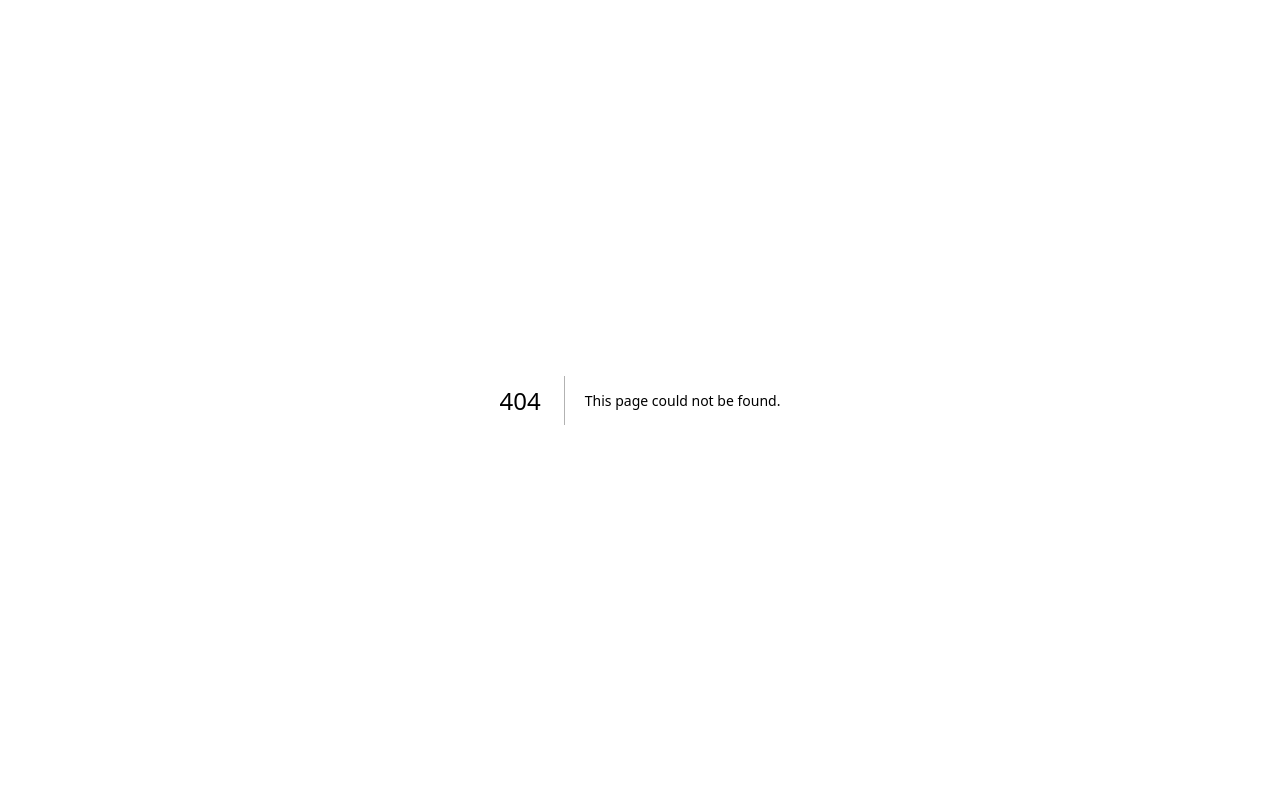
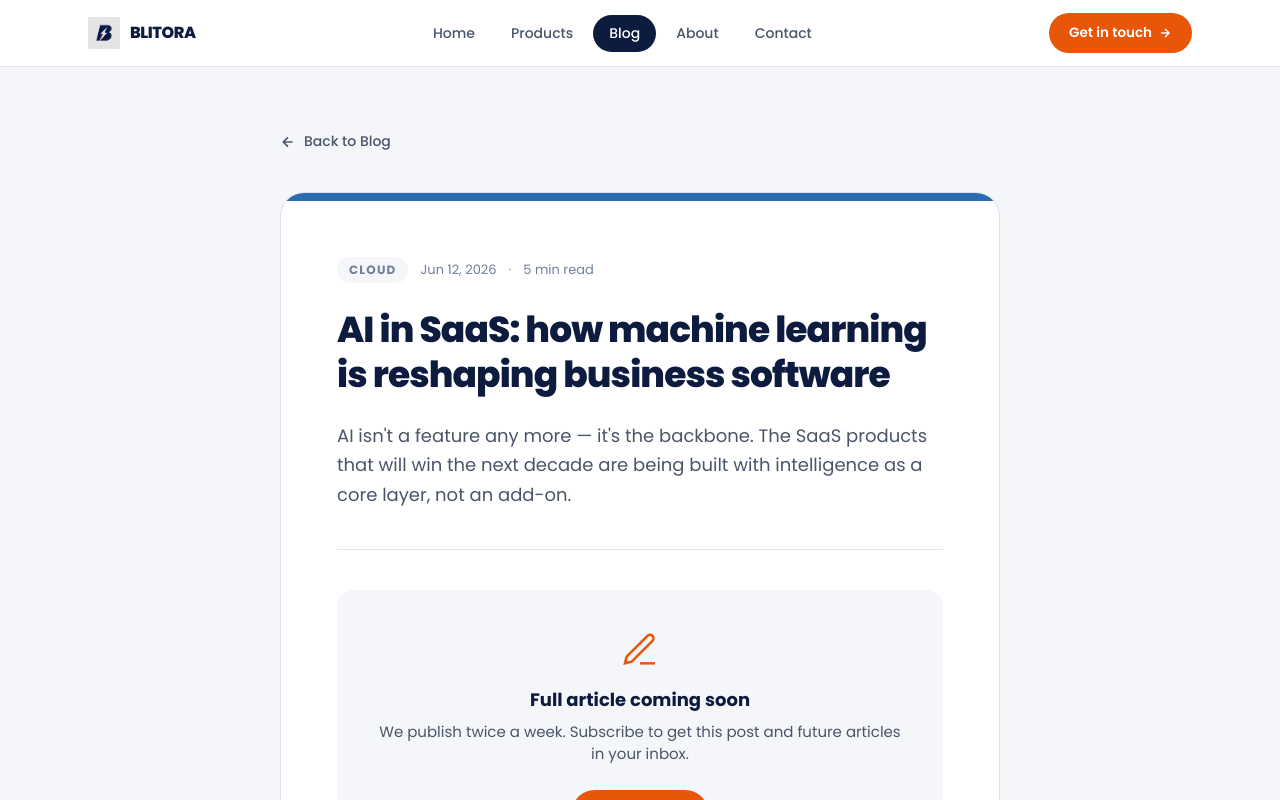
Before and after one commit to Blitora/blitora-corporate, a Next.js app: page /blog/ai-in-saas-machine-learning in a window 1280 px wide. Before the commit this address had no page. Shown: the top 800 px of the page. Built offline with nearby package versions, Linux system fonts and the light colour scheme.

Commit message:
feat: add blog post dynamic route

```diff
--- /dev/null
+++ b/pages/blog/[slug].js
@@ -0,0 +1,151 @@
+import Link from 'next/link';
+import Layout from '../../components/Layout';
+
+const posts = {
+  'fast-deployment-vs-feature-bloat': {
+    tag: 'SaaS Strategy',
+    title: 'Why fast deployment beats feature bloat every time',
+    date: 'Jun 28, 2026',
+    read: '4 min',
+    color: '#E8560A',
+    excerpt: 'In the race to build the perfect product, most teams fall into the same trap — adding more features instead of shipping faster. Here\'s why velocity always wins.',
+  },
+  'digital-tools-dietitian-practices': {
+    tag: 'Health Tech',
+    title: 'How digital tools are transforming dietitian practices in 2026',
+    date: 'Jun 25, 2026',
+    read: '6 min',
+    color: '#1D9E75',
+    excerpt: 'Dietitians who embrace digital patient management are seeing better compliance, better outcomes, and less administrative overhead. Here\'s what the shift looks like on the ground.',
+  },
+  'legacy-erp-to-cloud': {
+    tag: 'Cloud Industry',
+    title: 'The shift from legacy ERP to modern cloud platforms',
+    date: 'Jun 22, 2026',
+    read: '5 min',
+    color: '#2B6CB0',
+    excerpt: 'Legacy ERP systems were built for a different era. Cloud-native platforms are rewriting the rules — faster to deploy, cheaper to run, and built for the way businesses actually work today.',
+  },
+  'introducing-blitora-pulse': {
+    tag: 'Product',
+    title: 'Introducing Blitora Pulse: health management reinvented',
+    date: 'Jun 18, 2026',
+    read: '3 min',
+    color: '#E8560A',
+    excerpt: 'Blitora Pulse is the first product in the Blitora suite. Built for dietitians, clinics, and individuals who want to take health management seriously.',
+  },
+  'multi-product-saas-one-platform': {
+    tag: 'Business',
+    title: 'Multi-product SaaS: why one platform beats ten vendors',
+    date: 'Jun 15, 2026',
+    read: '7 min',
+    color: '#1D9E75',
+    excerpt: 'The era of best-of-breed everything is giving way to something more practical: one platform, multiple products, one account. Here\'s the business case for consolidation.',
+  },
+  'ai-in-saas-machine-learning': {
+    tag: 'Cloud',
+    title: 'AI in SaaS: how machine learning is reshaping business software',
+    date: 'Jun 12, 2026',
+    read: '5 min',
+    color: '#2B6CB0',
+    excerpt: 'AI isn\'t a feature any more — it\'s the backbone. The SaaS products that will win the next decade are being built with intelligence as a core layer, not an add-on.',
+  },
+};
+
+export default function BlogPost({ slug }) {
+  const post = posts[slug];
+
+  if (!post) {
+    return (
+      <Layout title="Post not found">
+        <section className="py-20 min-h-screen flex items-center justify-center">
+          <div className="text-center">
+            <h1 className="font-extrabold text-[40px] mb-4" style={{ color: '#0D1B3E' }}>404</h1>
+            <p className="text-[18px] mb-8" style={{ color: '#4A5568' }}>Post not found.</p>
+            <Link href="/blog" className="px-6 py-3 rounded-full text-white font-semibold" style={{ backgroundColor: '#E8560A' }}>
+              Back to Blog
+            </Link>
+          </div>
+        </section>
+      </Layout>
+    );
+  }
+
+  return (
+    <Layout title={post.title} description={post.excerpt}>
+      <section className="py-16 min-h-screen" style={{ backgroundColor: '#F5F6FA' }}>
+        <div className="max-w-3xl mx-auto px-6">
+
+          {/* Back */}
+          <Link href="/blog" className="inline-flex items-center gap-2 text-[14px] font-medium mb-10 hover:opacity-70 transition-opacity" style={{ color: '#4A5568' }}>
+            <svg width="16" height="16" viewBox="0 0 24 24" fill="none" stroke="currentColor" strokeWidth="2.5">
+              <path d="M19 12H5M12 5l-7 7 7 7"/>
+            </svg>
+            Back to Blog
+          </Link>
+
+          <div className="bg-white rounded-3xl overflow-hidden shadow-sm" style={{ border: '1px solid #E0E3ED' }}>
+            {/* Colour top bar */}
+            <div className="h-2" style={{ backgroundColor: post.color }} />
+
+            <div className="p-10 md:p-14">
+              {/* Meta */}
+              <div className="flex items-center gap-3 mb-6">
+                <span className="text-[12px] font-bold uppercase tracking-widest px-3 py-1 rounded-full"
+                  style={{ backgroundColor: '#F5F6FA', color: '#718096' }}>
+                  {post.tag}
+                </span>
+                <span className="text-[13px]" style={{ color: '#718096' }}>{post.date}</span>
+                <span className="text-[13px]" style={{ color: '#718096' }}>·</span>
+                <span className="text-[13px]" style={{ color: '#718096' }}>{post.read} read</span>
+              </div>
+
+              {/* Title */}
+              <h1 className="font-extrabold text-[28px] md:text-[36px] leading-tight mb-6 tracking-tight" style={{ color: '#0D1B3E' }}>
+                {post.title}
+              </h1>
+
+              {/* Excerpt / intro */}
+              <p className="text-[18px] leading-relaxed mb-10 pb-10" style={{ color: '#4A5568', borderBottom: '1px solid #E0E3ED' }}>
+                {post.excerpt}
+              </p>
+
+              {/* Coming soon placeholder */}
+              <div className="rounded-2xl p-10 text-center" style={{ backgroundColor: '#F5F6FA' }}>
+                <svg width="40" height="40" viewBox="0 0 24 24" fill="none" stroke="#E8560A" strokeWidth="1.5" className="mx-auto mb-4">
+                  <path d="M12 20h9"/><path d="M16.5 3.5a2.121 2.121 0 0 1 3 3L7 19l-4 1 1-4L16.5 3.5z"/>
+                </svg>
+                <h3 className="font-bold text-[18px] mb-2" style={{ color: '#0D1B3E' }}>Full article coming soon</h3>
+                <p className="text-[15px] mb-6" style={{ color: '#4A5568' }}>
+                  We publish twice a week. Subscribe to get this post and future articles in your inbox.
+                </p>
+                <Link href="/blog" className="inline-flex items-center gap-2 px-6 py-3 rounded-full text-white font-semibold text-[14px]"
+                  style={{ backgroundColor: '#E8560A' }}>
+                  See all posts
+                </Link>
+              </div>
+            </div>
+          </div>
+        </div>
+      </section>
+    </Layout>
+  );
+}
+
+export async function getStaticPaths() {
+  return {
+    paths: Object.keys({
+      'fast-deployment-vs-feature-bloat': true,
+      'digital-tools-dietitian-practices': true,
+      'legacy-erp-to-cloud': true,
+      'introducing-blitora-pulse': true,
+      'multi-product-saas-one-platform': true,
+      'ai-in-saas-machine-learning': true,
+    }).map((slug) => ({ params: { slug } })),
+    fallback: false,
+  };
+}
+
+export async function getStaticProps({ params }) {
+  return { props: { slug: params.slug } };
+}
```
